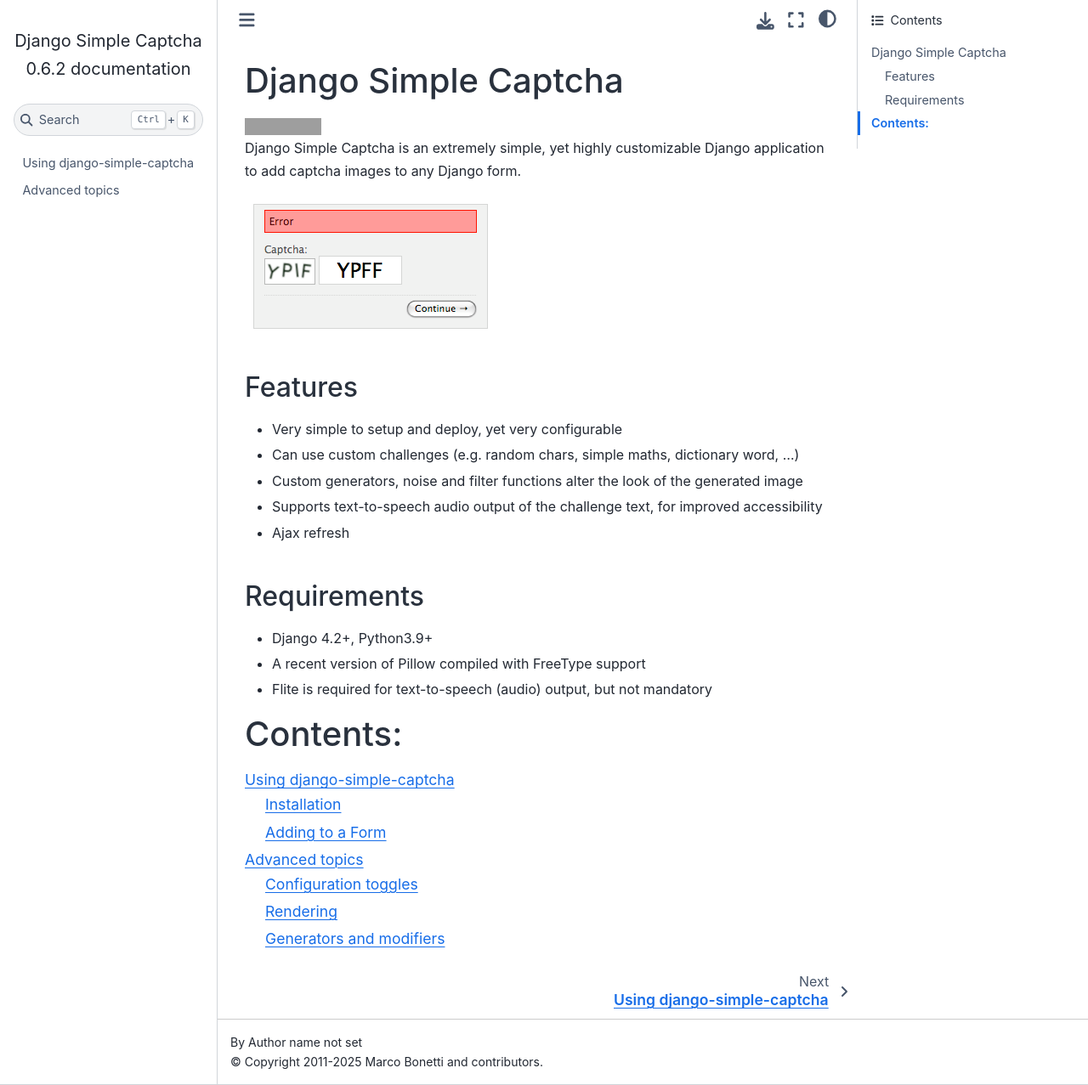
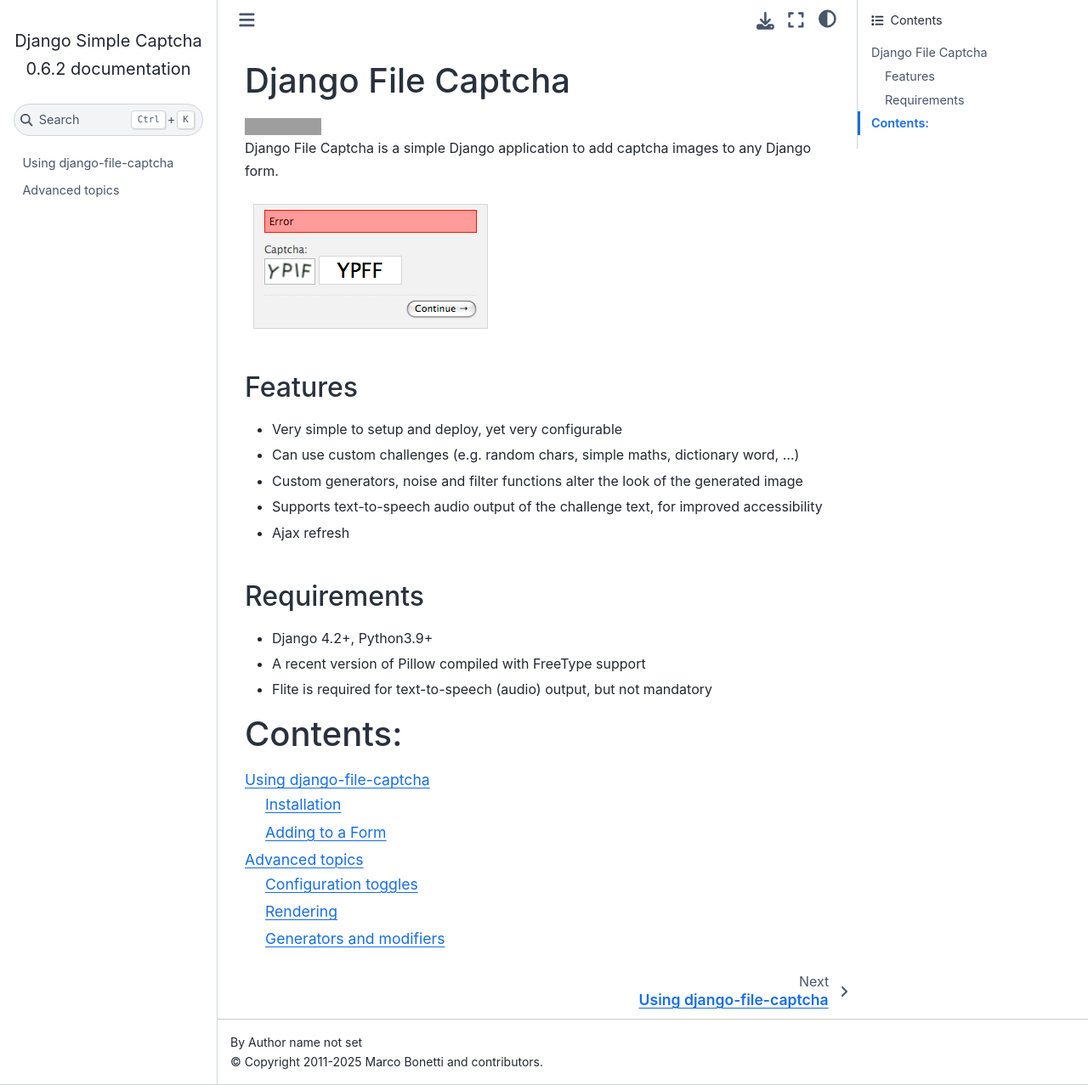
Before and after one commit to veto8/django-captcha, a Sphinx documentation site: the page built from docs/index.rst, in a window 1280 px wide and 1277 px high. Shown: the whole window at 85% size. Built offline with Sphinx 7.4.7 and the Sphinx Book theme 1.1.4, drawn with Linux system fonts in a browser that asks for light colours; grey boxes are pictures that could not be loaded.

Commit message:
up: captcha/fields.py docs/index.rst docs/usage.rst

```diff
--- a/docs/index.rst
+++ b/docs/index.rst
@@ -1,10 +1,10 @@
 *********************
-Django Simple Captcha
+Django File Captcha
 *********************
 
 .. image:: https://travis-ci.org/mbi/django-simple-captcha.png?branch=master
 
-Django Simple Captcha is an extremely simple, yet highly customizable Django application to add captcha images to any Django form.
+Django File Captcha is a simple Django application to add captcha images to any Django form.
 
 .. image:: _static/captcha3.png
 
--- a/docs/usage.rst
+++ b/docs/usage.rst
@@ -1,10 +1,10 @@
-Using django-simple-captcha
+Using django-file-captcha
 ===========================
 
 Installation
 +++++++++++++
 
-1. Install ``django-simple-captcha`` via pip_: ``pip install  django-simple-captcha``
+1. Install ``django-file-captcha`` via pip_: ``pip install  django-file-captcha``
 2. Add ``captcha`` to the ``INSTALLED_APPS`` in your ``settings.py``
 3. Run ``python manage.py migrate``
 4. Add an entry to your ``urls.py`` (import ``include`` from ``django.urls``)::
```
Also changed, not shown: 1 other file.
